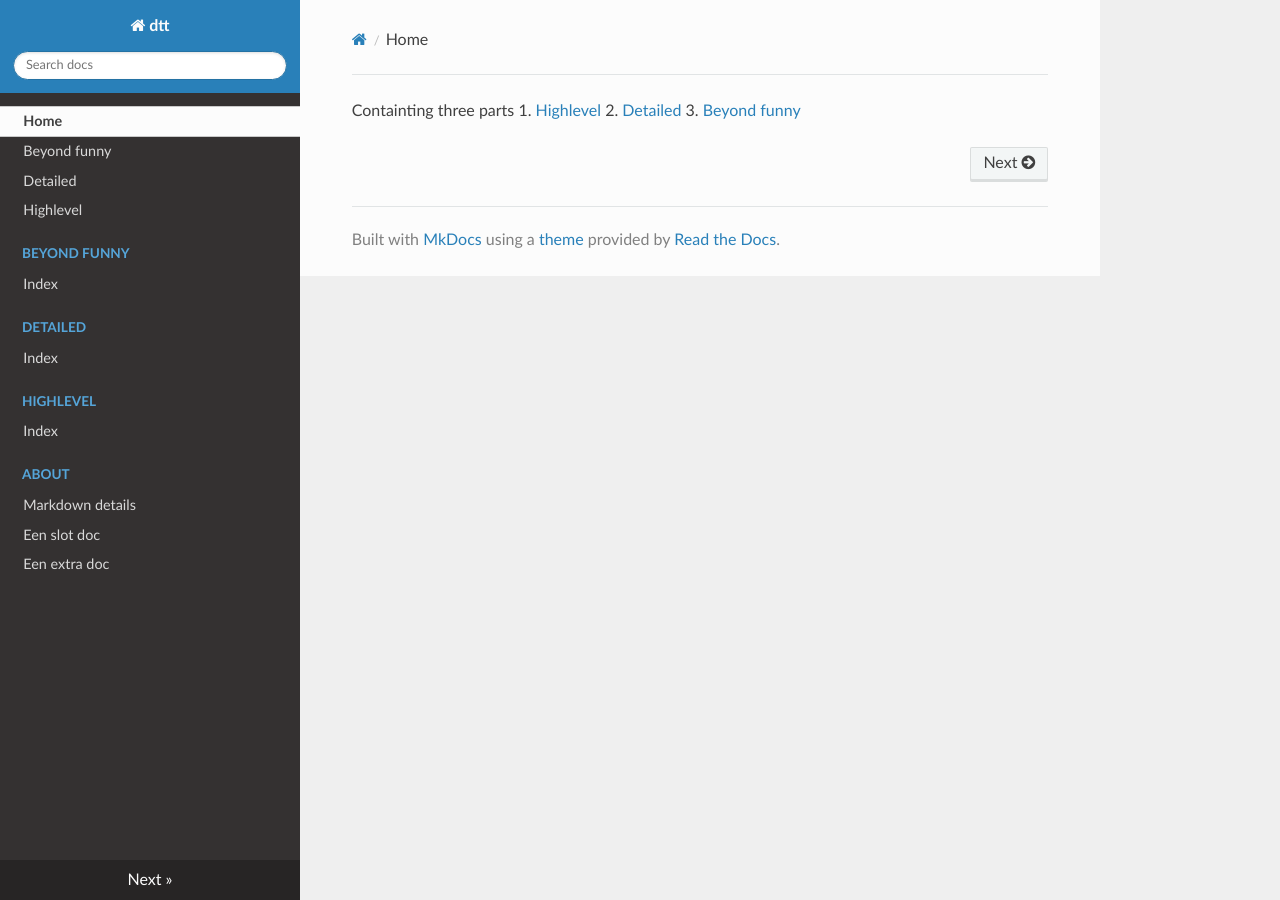
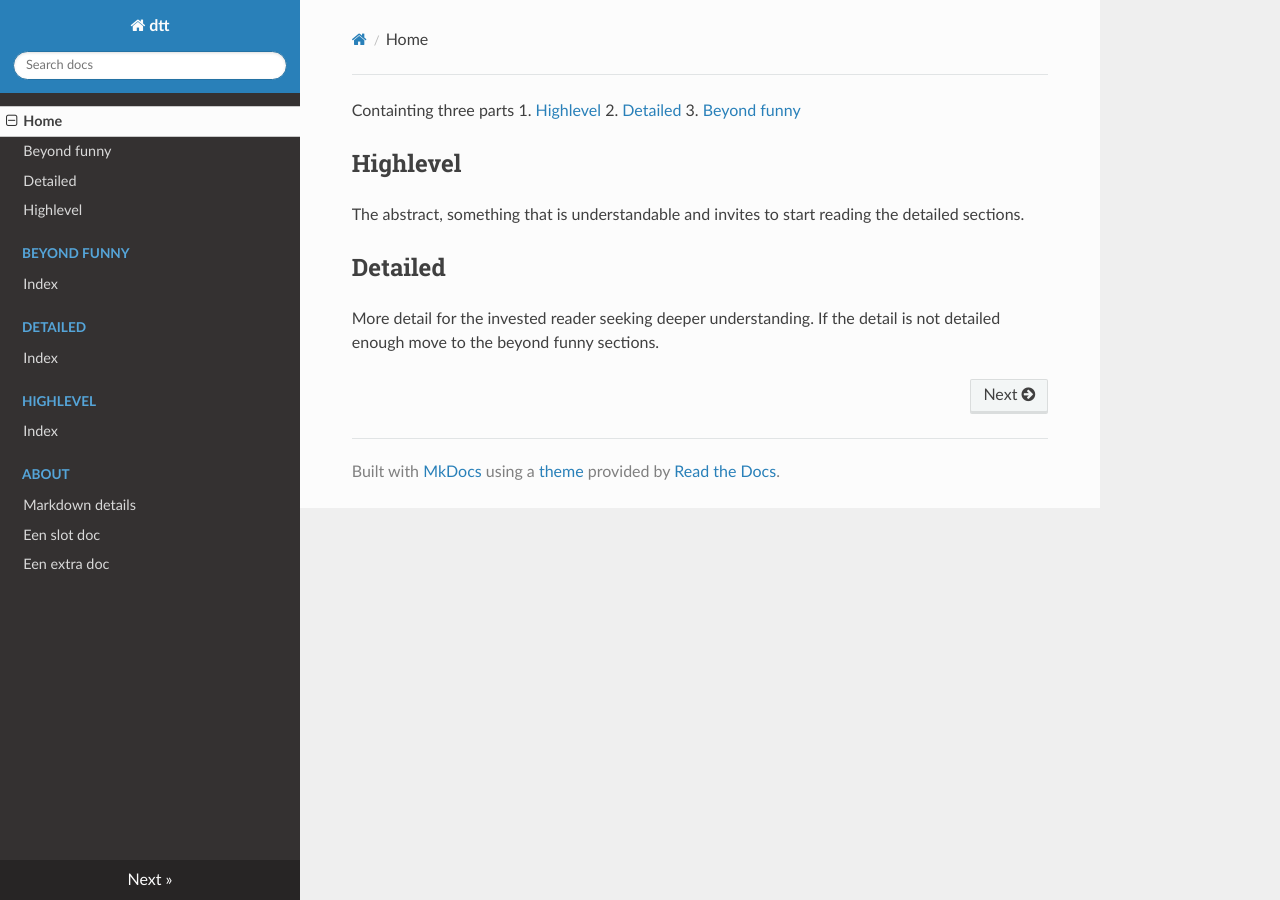
Before and after one commit to rienkdekok/dtt, an MkDocs documentation site: the page built from docs/index.md, in a window 1280 px wide. Built offline with MkDocs 1.6.1, drawn with Linux system fonts in a browser that asks for light colours; nearby versions of some CDN libraries.

Commit message:
docs/index.md updated from https://stackedit.io/

```diff
--- a/docs/index.md
+++ b/docs/index.md
@@ -3,8 +3,16 @@ Containting three parts
 2. [Detailed](Detailed/index.md)
 3. [Beyond funny](Beyond%20%funny/index.md)
 
+## Highlevel
+The abstract, something that is understandable and invites to start reading the detailed sections.
+
+## Detailed
+More detail for the invested reader seeking deeper understanding. If the detail is not detailed enough move to the beyond funny sections.
+
+
 <!--stackedit_data:
-eyJoaXN0b3J5IjpbMTY2NTA5NTQ2Myw5OTIyNDc3MDcsLTE1Mz
-U1Njk4NzEsLTE2MzY2ODQyODIsLTE2MTc0NjIxNDksLTc0MzAy
-MjQ1LDYwOTMyNjI2MSwtNzE5MjU1ODU0XX0=
+eyJoaXN0b3J5IjpbMTc5MTk0NjYyNCwxNjY1MDk1NDYzLDk5Mj
+I0NzcwNywtMTUzNTU2OTg3MSwtMTYzNjY4NDI4MiwtMTYxNzQ2
+MjE0OSwtNzQzMDIyNDUsNjA5MzI2MjYxLC03MTkyNTU4NTRdfQ
+==
 -->
```
